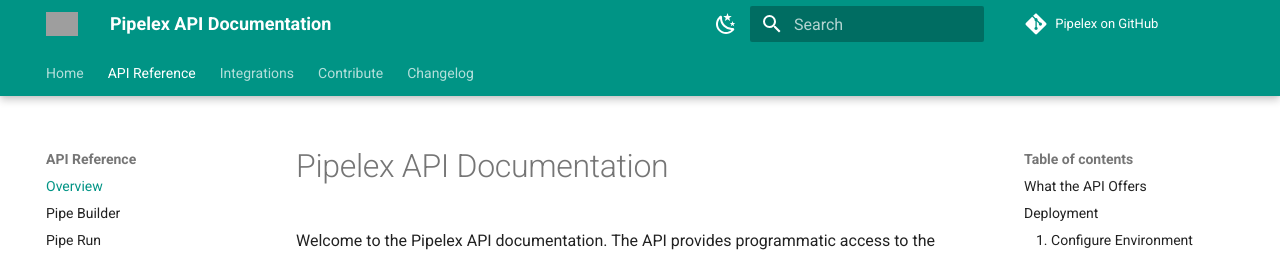
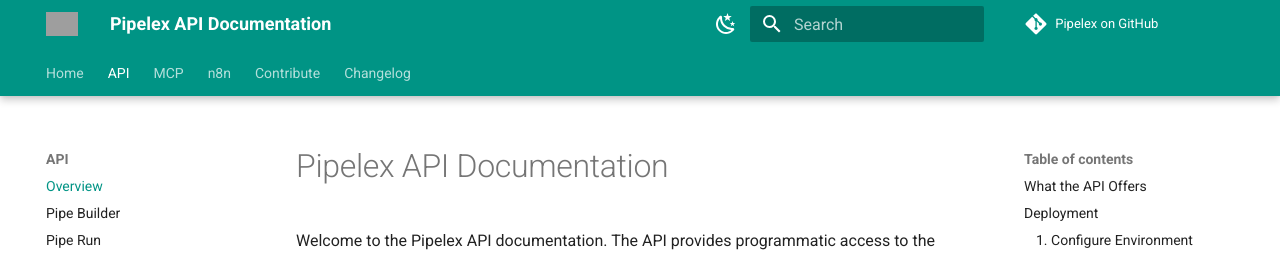
Before and after one commit to Pipelex/pipelex-api, an MkDocs documentation site: the page built from docs/index.md, in a window 1280 px wide. Shown: the top 257 px of the page. Built offline with MkDocs 1.6.1 and Material for MkDocs 9.7.7, drawn with Linux system fonts in a browser that asks for light colours; comment, search, counter and statistics services are not loaded; some of the changed lines change nothing that is shown; grey boxes are pictures that could not be loaded.

Commit message:
fix/doc-tabs

```diff
--- a/mkdocs.yml
+++ b/mkdocs.yml
@@ -83,7 +83,7 @@
 
 nav:
   - Home: https://docs.pipelex.com/
-  - API Reference:
+  - API:
     - Overview: index.md
     - Pipe Builder: pipe-builder.md
     - Pipe Run: pipe-run.md
@@ -93,8 +93,7 @@
       - Code of Conduct: CODE_OF_CONDUCT.md
       - License: license.md
     - Changelog: changelog.md
-  - Integrations:
-    - MCP Server: https://pipelex.github.io/pipelex-mcp/
-    - n8n Node: https://pipelex.github.io/n8n-nodes-pipelex/
+  - MCP: https://pipelex.github.io/pipelex-mcp/
+  - n8n: https://pipelex.github.io/n8n-nodes-pipelex/
   - Contribute: https://docs.pipelex.com/pages/contributing/
   - Changelog: https://docs.pipelex.com/pages/changelog/
```
